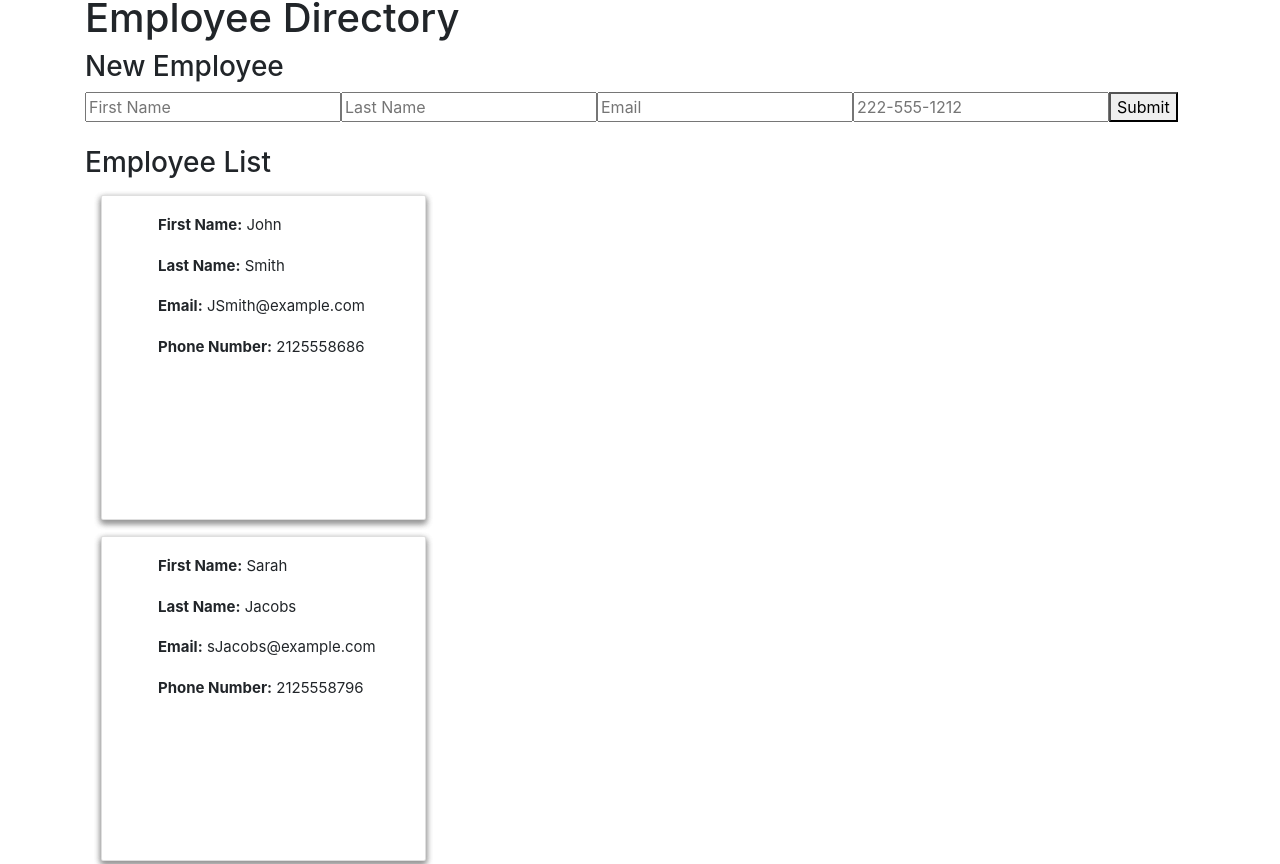
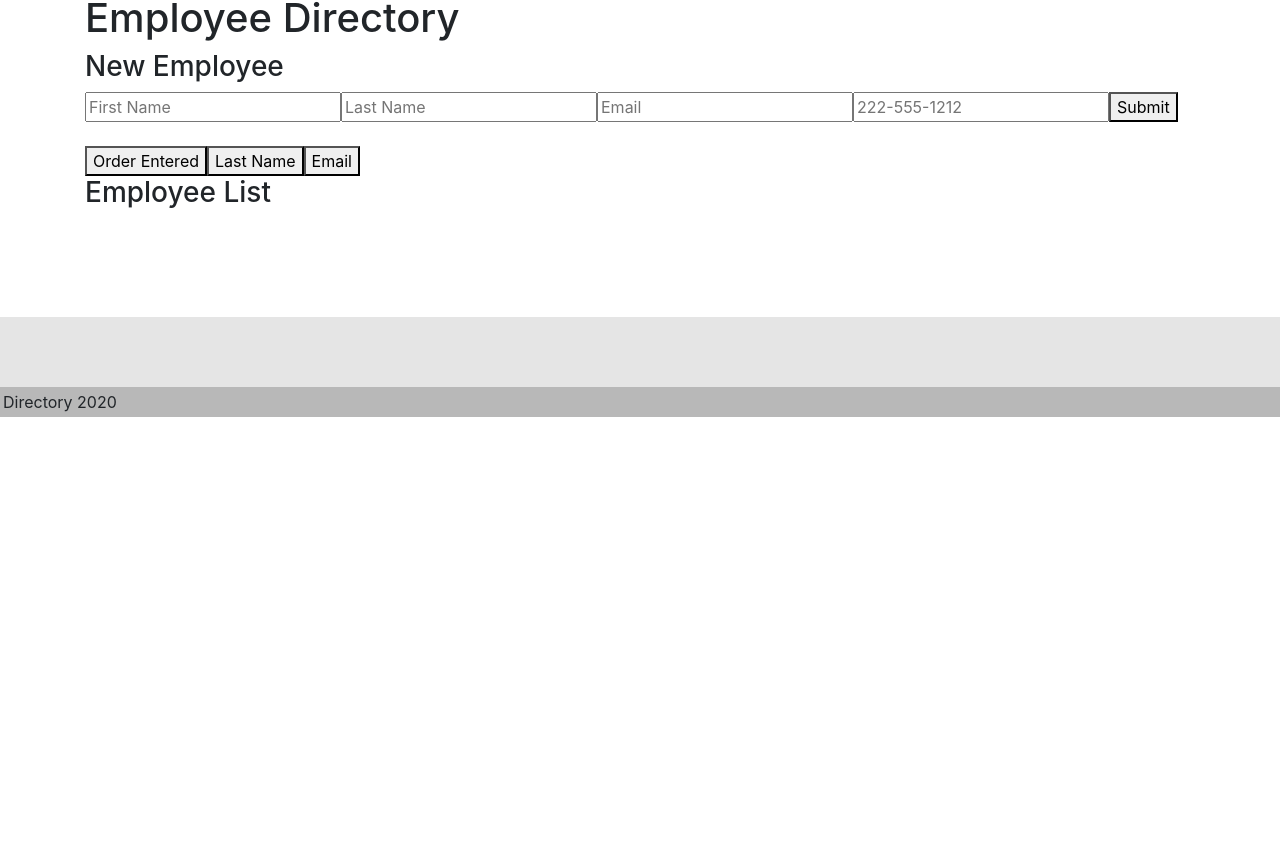
Before and after one commit to StevenJ87/Employee-Directory, a React (Create React App) app: page / in a window 1280 px wide. Shown: the part 592-1456 px from the top of the page. After the commit the page ends 1009 px from the top, so only its background shows below. Built offline with nearby package versions, Linux system fonts and the light colour scheme.

Commit message:
added sort buttons

```diff
--- a/src/employees.json
+++ b/src/employees.json
@@ -1,14 +1,2 @@
 [
-  {
-    "firstName": "John",
-    "lastName": "Smith",
-    "email": "JSmith@example.com",
-    "number": "2125558686"
-  },
-  {
-    "firstName": "Sarah",
-    "lastName": "Jacobs",
-    "email": "sJacobs@example.com",
-    "number": "2125558796"
-  }
 ]
--- a/src/pages/About.js
+++ b/src/pages/About.js
@@ -12,7 +12,8 @@ class About extends Component {
     firstName: "",
     lastName: "",
     email: "",
-    number: ""
+    number: "",
+    listType: ""
   };
 
 
@@ -27,7 +28,6 @@ class About extends Component {
   handleFormSubmit = event => {
     const { firstName, lastName, email, number } = this.state
     event.preventDefault();
-    console.log(number)
     if (firstName.trim().length === 0 || lastName.trim().length === 0 || email.trim().length === 0 || number.trim().length === 0) {
       alert('Fill out all of the inputs please');
       this.setState({
@@ -40,9 +40,7 @@ class About extends Component {
     } else {
       //Code to push new employee state into JSON file
       let newEmployee = { firstName, lastName, email, number }
-      console.log(newEmployee)
       this.setState({ employees: [...this.state.employees, newEmployee] })
-      console.log(employees);
       this.setState({
         firstName: "",
         lastName: "",
@@ -53,7 +51,7 @@ class About extends Component {
   };
 
   renderList = () => {
-    if (0 === 0) {
+    if (this.state.listType === "email") {
       (this.state.employees.sort(function(a, b) {
         return a.email.localeCompare(b.email);
      }));
@@ -65,7 +63,7 @@ class About extends Component {
         number={employee.number}
       />
     )));
-    } else if (0 === 0) {
+    } else if (this.state.listType === "LastName") {
       (this.state.employees.sort(function(a, b) {
         return a.lastName.localeCompare(b.lastName);
      }));
@@ -136,11 +134,13 @@ class About extends Component {
               </form><br />
             </Col>
           </Row>
+          <button onClick={()=>{this.setState({listType:""})}}>Order Entered</button>
+          <button onClick={()=>{this.setState({listType:"LastName"})}}>Last Name</button>
+          <button onClick={()=>{this.setState({listType:"email"})}}>Email</button>
           <Row>
             <Col size="md-12">
               <h3>Employee List</h3>
               {this.renderList()}
-
             </Col>
           </Row>
         </Container>
```
